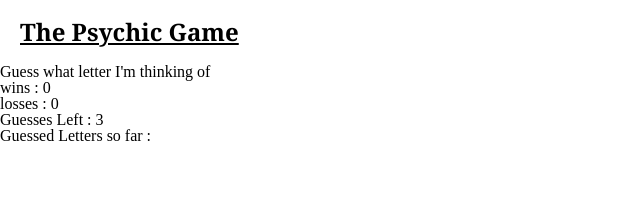
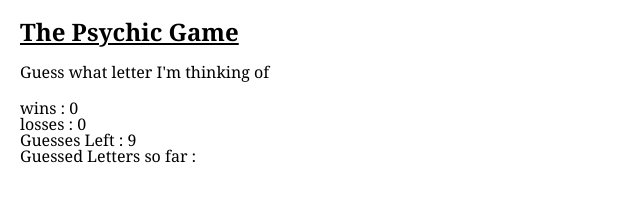
Before and after one commit to syeda-zaidi/Psychic-Game, a plain HTML site: page index.html in a window 1280 px wide. Shown: the whole page, without its empty margins (0-640 px from the left). Drawn offline with Linux system fonts and the light colour scheme.

Commit message:
final updates

```diff
--- a/assets/css/style.css
+++ b/assets/css/style.css
@@ -2,6 +2,15 @@ h1 {
     font-weight: bold;
     font-size: 24px;
     font-family: Georgia, 'Times New Roman', Times, serif;
+    text-decoration-line: underline;
+    margin-bottom: 20px;
+}
+
+#psychic-game {
+    font-family: Georgia, 'Times New Roman', Times, serif;
     padding: 20px;
-    text-decoration-line: underline;
 }
+
+p {
+    margin-bottom: 20px;
+}
--- a/assets/javascript/game.js
+++ b/assets/javascript/game.js
@@ -5,7 +5,7 @@ console.log(letters)
 
 var wins = 0;
 var losses = 0;
-var guesses = 3;
+var guesses = 9;
 var compSelection;
 var guessedLetter = [];
 
@@ -25,7 +25,7 @@ function compChoice() {
 compSelection = compChoice();
 
 function reset() {
-    guesses = 3;
+    guesses = 9;
     compSelection = compChoice();
     guessedLetter = [];
 }
@@ -55,10 +55,11 @@ document.onkeyup = function (event) {
         if (guesses === 0) {
             losses++;
 
+            alert("you lost ! lets play again ");
+
             reset();
         }
     }
-
 
     winsText.textContent = ("wins : " + wins);
     lossesText.textContent = ("losses : " + losses);
@@ -67,10 +68,6 @@ document.onkeyup = function (event) {
 
 }
 
-
-
-
-
 // else if (userGuess !== letters) {
 //     alert("please press a valid letter key");
 // }
```
